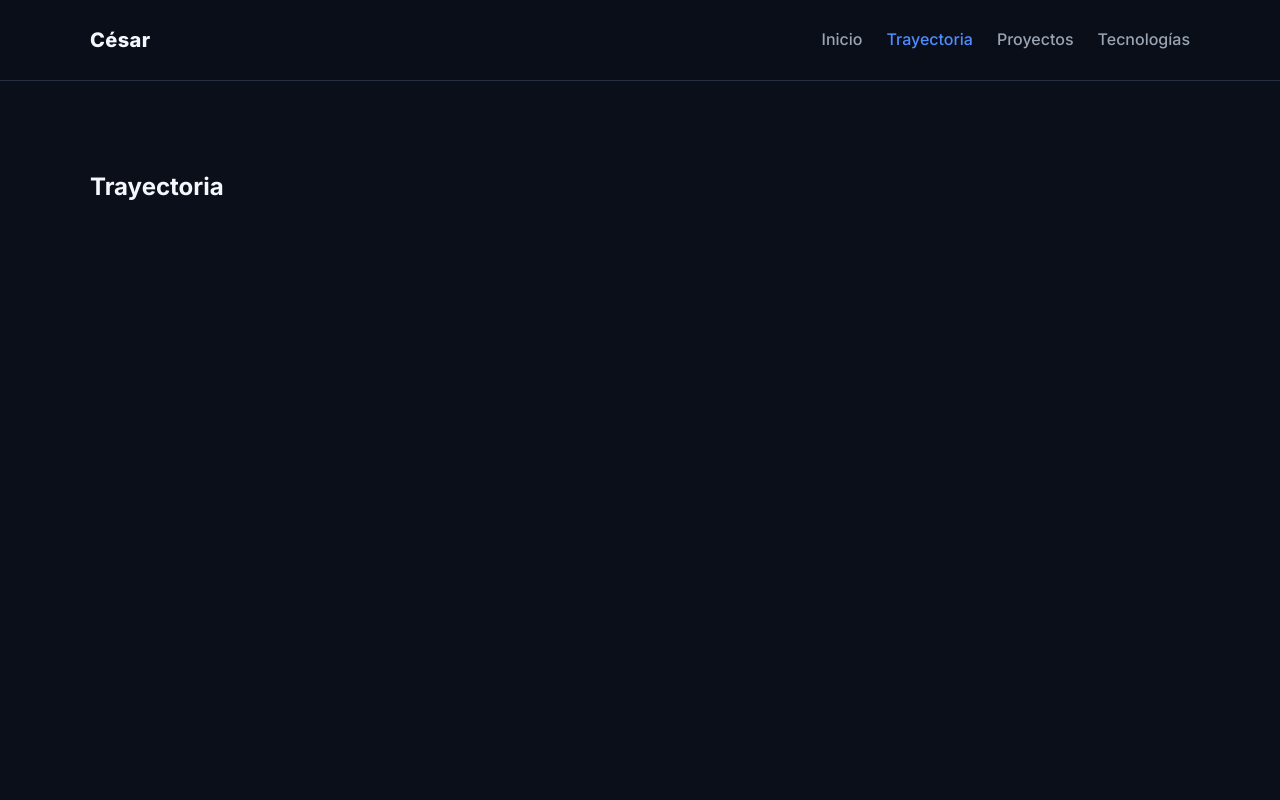
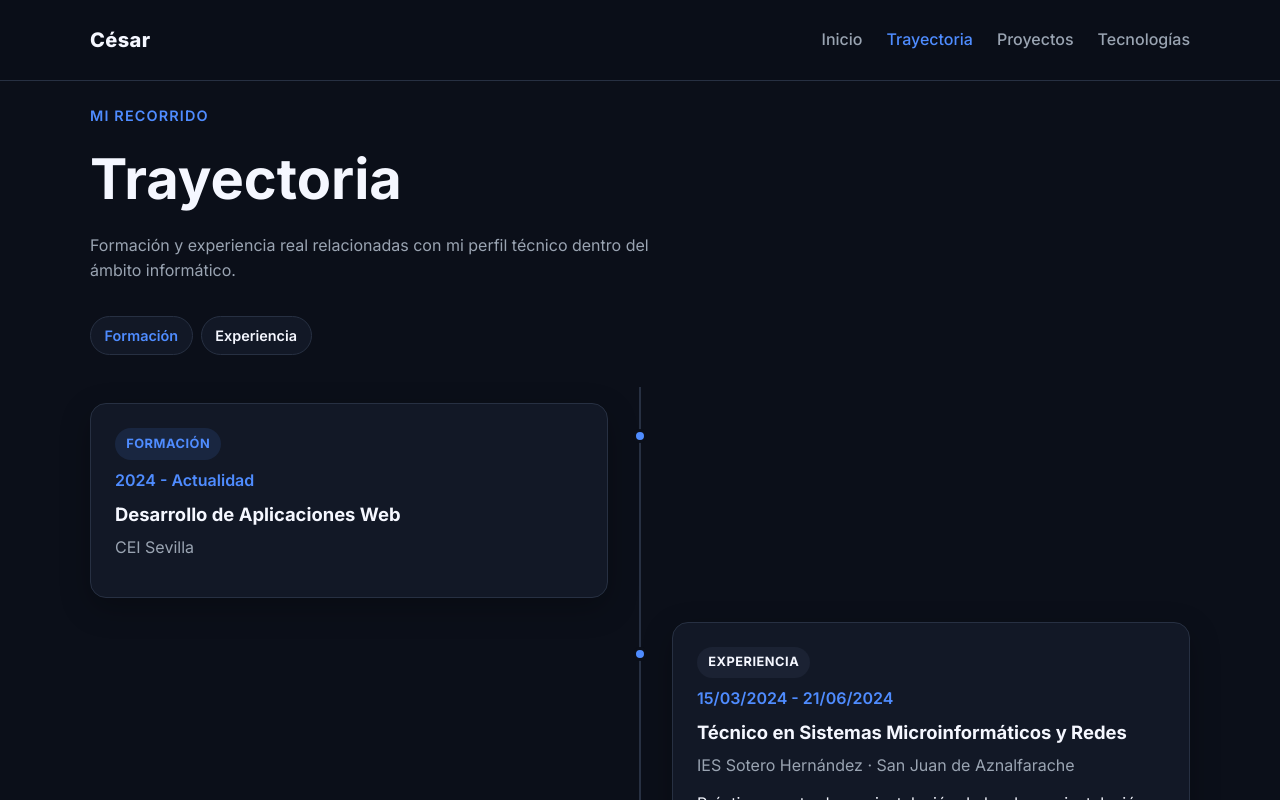
Before and after one commit to CesarMed06/portfolio, a React (Vite) app: page /trayectoria in a window 1280 px wide. Shown: the top 800 px of the page. Built offline with nearby package versions, Linux system fonts and the light colour scheme.

Commit message:
Add real career timeline with education and internship

```diff
--- /dev/null
+++ b/src/pages/Career.css
@@ -0,0 +1,176 @@
+.career {
+    padding-bottom: var(--space-5);
+}
+
+.career__header {
+    margin-bottom: var(--space-4);
+}
+
+.career__eyebrow {
+    color: var(--color-primary);
+    font-size: 0.9rem;
+    font-weight: 600;
+    letter-spacing: 0.08em;
+    text-transform: uppercase;
+    margin-bottom: var(--space-1);
+}
+
+.career__title {
+    font-size: clamp(2.2rem, 5vw, 3.5rem);
+    margin-bottom: var(--space-1);
+}
+
+.career__intro {
+    color: var(--color-muted);
+    max-width: 60ch;
+}
+
+.career__legend {
+    display: flex;
+    flex-wrap: wrap;
+    gap: var(--space-1);
+    margin-bottom: var(--space-4);
+}
+
+.career__badge {
+    display: inline-flex;
+    align-items: center;
+    padding: 0.45rem 0.85rem;
+    border-radius: 999px;
+    font-size: 0.9rem;
+    font-weight: 600;
+    border: 1px solid var(--color-border);
+    background: var(--color-surface);
+}
+
+.career__badge--study {
+    color: var(--color-primary);
+}
+
+.career__badge--work {
+    color: var(--color-text);
+}
+
+.timeline {
+    position: relative;
+    display: flex;
+    flex-direction: column;
+    gap: var(--space-3);
+    padding: var(--space-2) 0;
+}
+
+.timeline::before {
+    content: '';
+    position: absolute;
+    top: 0;
+    bottom: 0;
+    left: 50%;
+    width: 2px;
+    background: var(--color-border);
+    transform: translateX(-50%);
+}
+
+.timeline__item {
+    position: relative;
+    width: calc(50% - 2rem);
+}
+
+.timeline__item--left {
+    align-self: flex-start;
+}
+
+.timeline__item--right {
+    align-self: flex-end;
+}
+
+.timeline__dot {
+    position: absolute;
+    top: 1.6rem;
+    width: 14px;
+    height: 14px;
+    background: var(--color-primary);
+    border: 3px solid var(--color-bg);
+    border-radius: 50%;
+    z-index: 2;
+}
+
+.timeline__item--left .timeline__dot {
+    right: -2.45rem;
+}
+
+.timeline__item--right .timeline__dot {
+    left: -2.45rem;
+}
+
+.timeline__card {
+    background: var(--color-surface);
+    border: 1px solid var(--color-border);
+    border-radius: var(--radius-md);
+    box-shadow: var(--shadow-soft);
+    padding: var(--space-3);
+}
+
+.timeline__type {
+    display: inline-flex;
+    margin-bottom: var(--space-1);
+    padding: 0.35rem 0.7rem;
+    border-radius: 999px;
+    font-size: 0.8rem;
+    font-weight: 700;
+    letter-spacing: 0.04em;
+    text-transform: uppercase;
+}
+
+.timeline__type--study {
+    background: rgba(79, 140, 255, 0.12);
+    color: var(--color-primary);
+}
+
+.timeline__type--work {
+    background: var(--color-surface-alt);
+    color: var(--color-text);
+}
+
+.timeline__period {
+    color: var(--color-primary);
+    font-weight: 600;
+    margin-bottom: 0.4rem;
+}
+
+.timeline__card-title {
+    font-size: 1.15rem;
+    margin-bottom: 0.35rem;
+}
+
+.timeline__place {
+    color: var(--color-muted);
+    margin-bottom: 0.75rem;
+}
+
+.timeline__description {
+    color: var(--color-text);
+}
+
+@media (max-width: 768px) {
+    .timeline::before {
+        left: 0.4rem;
+        transform: none;
+    }
+
+    .timeline__item {
+        width: 100%;
+        padding-left: 2rem;
+    }
+
+    .timeline__item--right,
+    .timeline__item--left {
+        align-self: stretch;
+    }
+
+    .timeline__dot,
+    .timeline__item--left .timeline__dot,
+    .timeline__item--right .timeline__dot {
+        left: 0;
+        right: auto;
+    }
+}
--- a/src/pages/Career.jsx
+++ b/src/pages/Career.jsx
@@ -1,9 +1,77 @@
+import './Career.css'
+
+const timelineItems = [
+    {
+        period: '2024 - Actualidad',
+        type: 'Formación',
+        title: 'Desarrollo de Aplicaciones Web',
+        place: 'CEI Sevilla',
+    },
+    {
+        period: '15/03/2024 - 21/06/2024',
+        type: 'Experiencia',
+        title: 'Técnico en Sistemas Microinformáticos y Redes',
+        place: 'IES Sotero Hernández · San Juan de Aznalfarache',
+        description:
+            'Prácticas centradas en instalación de hardware, instalación de software en Windows y Linux, puesta en marcha de equipos y redes y mantenimiento del sistema informático.',
+    },
+    {
+        period: '2022 - 2024',
+        type: 'Formación',
+        title: 'Grado Medio en Sistemas Microinformáticos y Redes',
+        place: 'IES Juan de Mairena',
+    },
+]
+
 function Career() {
     return (
-        <section className="section">
-            <h1>Trayectoria</h1>
+        <section className="career">
+            <div className="career__header">
+                <p className="career__eyebrow">Mi recorrido</p>
+                <h1 className="career__title">Trayectoria</h1>
+                <p className="career__intro">
+                    Formación y experiencia real relacionadas con mi perfil técnico dentro
+                    del ámbito informático.
+                </p>
+            </div>
+
+            <div className="career__legend">
+                <span className="career__badge career__badge--study">Formación</span>
+                <span className="career__badge career__badge--work">Experiencia</span>
+            </div>
+
+            <div className="timeline">
+                {timelineItems.map((item, index) => (
+                    <article
+                        key={index}
+                        className={`timeline__item ${index % 2 === 0 ? 'timeline__item--left' : 'timeline__item--right'
+                            }`}
+                    >
+                        <span className="timeline__dot"></span>
+
+                        <div className="timeline__card">
+                            <span
+                                className={`timeline__type ${item.type === 'Experiencia'
+                                        ? 'timeline__type--work'
+                                        : 'timeline__type--study'
+                                    }`}
+                            >
+                                {item.type}
+                            </span>
+
+                            <p className="timeline__period">{item.period}</p>
+                            <h2 className="timeline__card-title">{item.title}</h2>
+                            <p className="timeline__place">{item.place}</p>
+
+                            {item.description && (
+                                <p className="timeline__description">{item.description}</p>
+                            )}
+                        </div>
+                    </article>
+                ))}
+            </div>
         </section>
-    );
+    )
 }
 
-export default Career;
+export default Career
```
